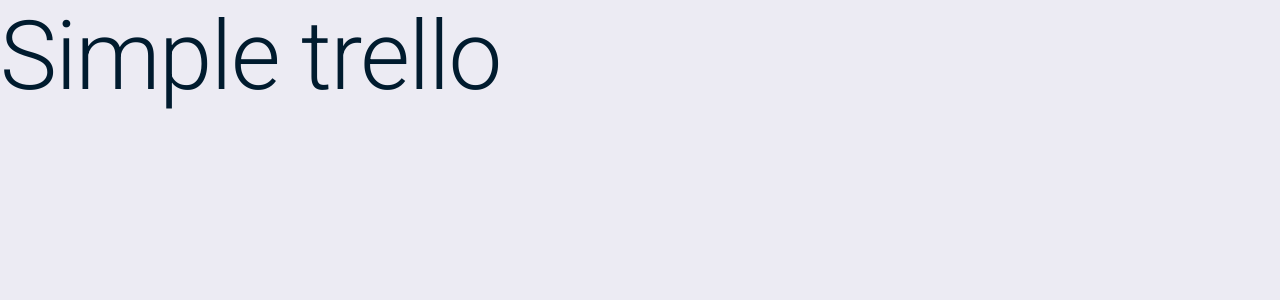
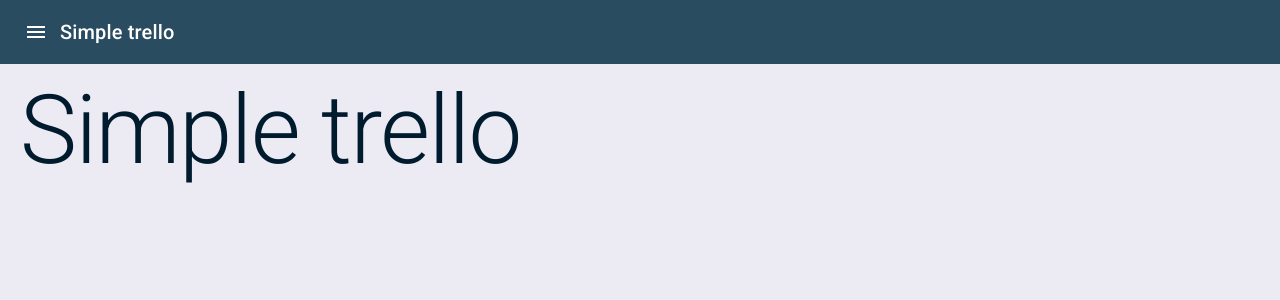
Before and after one commit to barrilocho/simple-trello, a Next.js app: page / in a window 1280 px wide. Shown: the top 300 px of the page. Built offline with nearby package versions, Linux system fonts and the light colour scheme.

Commit message:
feat(layout): add layout to index page

```diff
--- a/src/pages/index.tsx
+++ b/src/pages/index.tsx
@@ -1,11 +1,14 @@
 import { Typography } from '@mui/material';
 import type { NextPage } from 'next';
+import { Layout } from '../components/layouts/Layout';
 
 const Home: NextPage = () => {
   return (
-    <Typography variant="h1" color="primary">
-      Simple trello
-    </Typography>
+    <Layout>
+      <Typography variant="h1" color="primary">
+        Simple trello
+      </Typography>
+    </Layout>
   );
 };
 
```
